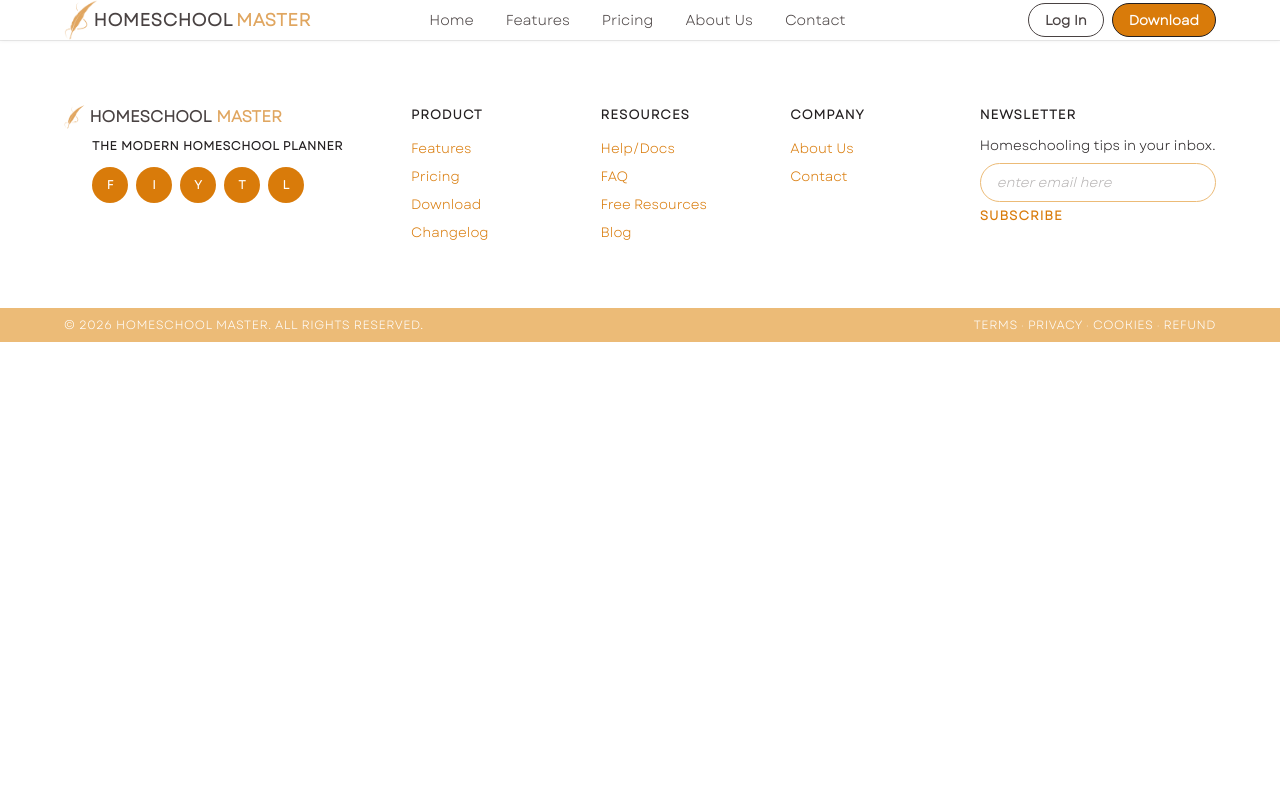
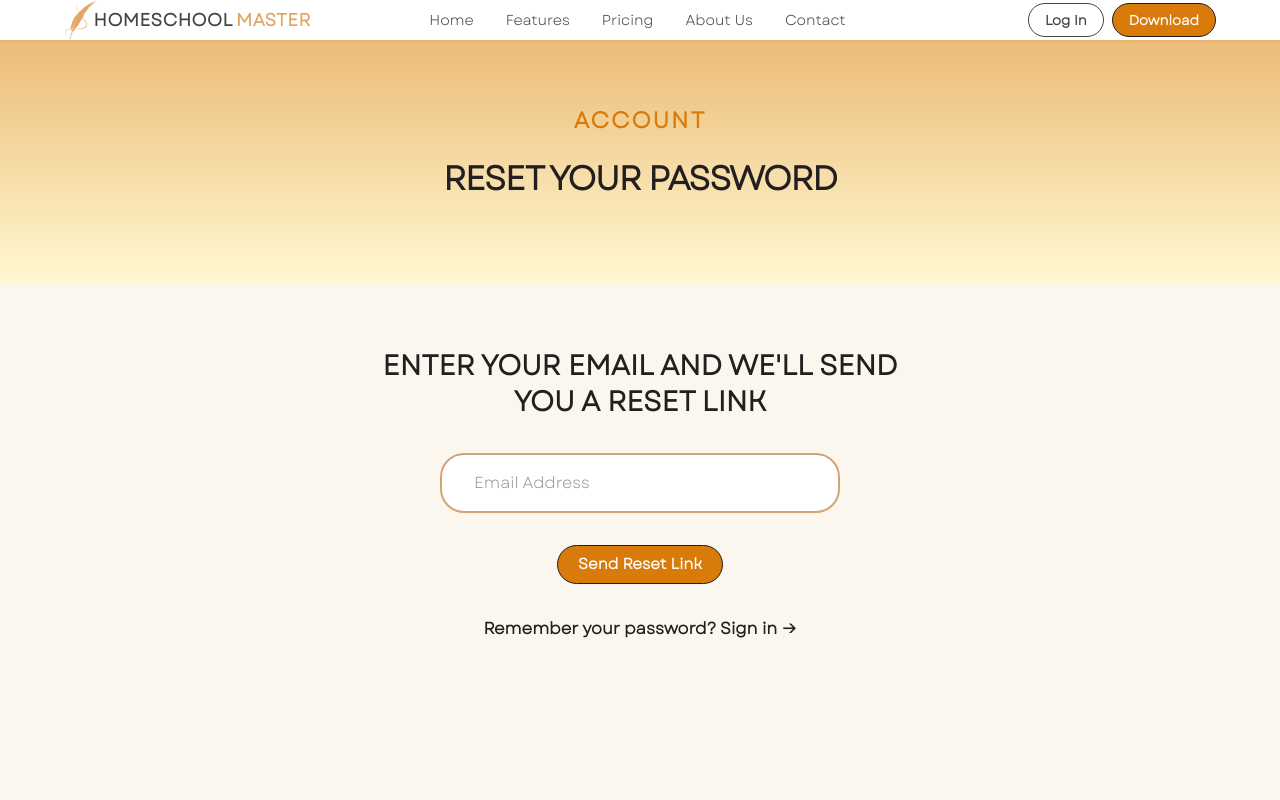
Before and after one commit to homeschool-master/homeschool-master-web, a React (Vite) app: page /forgot-password in a window 1280 px wide. Shown: the top 800 px of the page. Built offline with nearby package versions, Linux system fonts and the light colour scheme; no server answers.

Commit message:
create forgot password page.

```diff
--- a/src/App.tsx
+++ b/src/App.tsx
@@ -16,6 +16,7 @@ import Navbar from './components/layout/Navbar'
 import Footer from './components/layout/Footer'
 import PricingPage from './pages/marketing/PricingPage'
 import ContactPage from './pages/marketing/ContactPage'
+import ForgotPasswordPage from './components/auth/ForgotPasswordPage'
 
 const App = () => {
   const dispatch = useDispatch<AppDispatch>()
@@ -52,6 +53,7 @@ const App = () => {
           <Route path='/contact' element={<ContactPage />} />
           <Route path='/download' element={<DownloadPage />} />
           <Route path='/login' element={user ? <Navigate to='/dashboard' /> : <LoginPage />} />
+          <Route path='/forgot-password' element={user ? <Navigate to='/dashboard' /> : <ForgotPasswordPage />} />   {/* add this */}
           <Route path='/register' element={user ? <Navigate to='/dashboard' /> : <RegisterPage />} />
         </Route>
       </Routes>
--- /dev/null
+++ b/src/components/auth/ForgotPasswordPage.tsx
@@ -0,0 +1,123 @@
+import { useState } from 'react'
+import { useNavigate } from 'react-router-dom'
+import { useForm } from 'react-hook-form'
+import { zodResolver } from '@hookform/resolvers/zod'
+import { z } from 'zod'
+import api from '../../services/api'
+import Button from '../../components/shared/Button'
+
+const forgotPasswordSchema = z.object({
+  email: z.email({ message: 'Enter a valid email address' }),
+})
+
+type ForgotPasswordFormData = z.infer<typeof forgotPasswordSchema>
+
+const ForgotPasswordPage = () => {
+  const navigate = useNavigate()
+  const [submittedEmail, setSubmittedEmail] = useState<string | null>(null)
+
+  const {
+    register,
+    handleSubmit,
+    formState: { errors, isSubmitting },
+    setError,
+  } = useForm<ForgotPasswordFormData>({
+    resolver: zodResolver(forgotPasswordSchema),
+    mode: 'onBlur',
+  })
+
+  const onSubmit = async (data: ForgotPasswordFormData) => {
+    try {
+      await api.post('/api/v1/auth/password/reset-request', data)
+      setSubmittedEmail(data.email)
+    } catch (error: any) {
+      // Note: the API intentionally returns success even for unknown emails to avoid
+      // account enumeration, so this branch only fires on network/server errors.
+      setError('root', {
+        message: error.response?.data?.message || 'Something went wrong. Please try again.',
+      })
+    }
+  }
+
+  const handleResend = async () => {
+    if (!submittedEmail) return
+    try {
+      await api.post('/api/v1/auth/password/reset-request', { email: submittedEmail })
+    } catch (error) {
+      console.error('Resend failed:', error)
+    }
+  }
+
+  const handleBackToLogin = () => {
+    navigate('/login')
+  }
+
+  return (
+    <div className="auth-page">
+      <section className="auth-page__hero">
+        <div className="auth-page__hero-content">
+          <p className="auth-page__hero-label">ACCOUNT</p>
+          <h1 className="auth-page__hero-title">RESET YOUR PASSWORD</h1>
+        </div>
+      </section>
+
+      <section className="auth-page__form-section">
+        {submittedEmail ? (
+          <div className="auth-page__reset-confirm">
+            <h2 className="auth-page__reset-confirm-title">CHECK YOUR EMAIL</h2>
+            <p className="auth-page__reset-confirm-body">
+              We sent a password reset link to {submittedEmail}.
+              <br />
+              The link expires in 1 hour.
+            </p>
+            <Button color="white" onClick={handleResend}>Resend Email</Button>
+            <button
+              type="button"
+              onClick={handleBackToLogin}
+              className="auth-page__reset-link"
+            >
+              Back to log in →
+            </button>
+          </div>
+        ) : (
+          <div className="auth-page__reset-request">
+            <h2 className="auth-page__reset-heading">
+              ENTER YOUR EMAIL AND WE'LL SEND YOU A RESET LINK
+            </h2>
+
+            <form onSubmit={handleSubmit(onSubmit)} className="auth-page__form">
+              <div className="auth-page__form-group">
+                <input
+                  type="email"
+                  placeholder="Email Address"
+                  {...register('email')}
+                  className={`auth-page__input ${errors.email ? 'auth-page__input--error' : ''}`}
+                  disabled={isSubmitting}
+                />
+                {errors.email && (
+                  <span className="auth-page__error-message">{errors.email.message}</span>
+                )}
+              </div>
+
+              {errors.root && <div className="auth-page__api-error">{errors.root.message}</div>}
+
+              <Button type="submit" disabled={isSubmitting} className="auth-page__submit-btn">
+                {isSubmitting ? 'Sending...' : 'Send Reset Link'}
+              </Button>
+
+              <button
+                type="button"
+                onClick={handleBackToLogin}
+                className="auth-page__reset-link"
+              >
+                Remember your password? Sign in →
+              </button>
+            </form>
+          </div>
+        )}
+      </section>
+    </div>
+  )
+}
+
+export default ForgotPasswordPage
--- a/src/styles/_authPage.scss
+++ b/src/styles/_authPage.scss
@@ -366,4 +366,68 @@
       color: $color-master;
     }
   }
+
+  &__reset-request,
+  &__reset-confirm {
+    width: 100%;
+    max-width: 560px;
+    display: flex;
+    flex-direction: column;
+    align-items: center;
+    text-align: center;
+    gap: $spacing-lg;
+  }
+
+  &__reset-heading {
+    font-size: 1.75rem;
+    font-weight: 800;
+    text-transform: uppercase;
+    color: $color-headline;
+    line-height: 1.3;
+
+    @include respond-to(mobile) {
+      font-size: 1.25rem;
+    }
+  }
+
+  &__reset-confirm-title {
+    font-size: 1.75rem;
+    font-weight: 800;
+    text-transform: uppercase;
+    color: $color-headline;
+
+    @include respond-to(mobile) {
+      font-size: 1.5rem;
+    }
+  }
+
+  &__reset-confirm-body {
+    font-size: 1.25rem;
+    color: $color-text;
+    line-height: 1.6;
+
+    @include respond-to(mobile) {
+      font-size: 1rem;
+    }
+  }
+
+  &__reset-link {
+    background: none;
+    border: none;
+    color: #231f20;
+    font-size: 1.03125rem;
+    font-weight: 700;
+    cursor: pointer;
+    padding: 0;
+    font-family: $font-family-base;
+    transition: color 0.2s ease;
+
+    &:hover {
+      color: $color-master;
+    }
+
+    @include respond-to(mobile) {
+      font-size: 1rem;
+    }
+  }
 }
```
